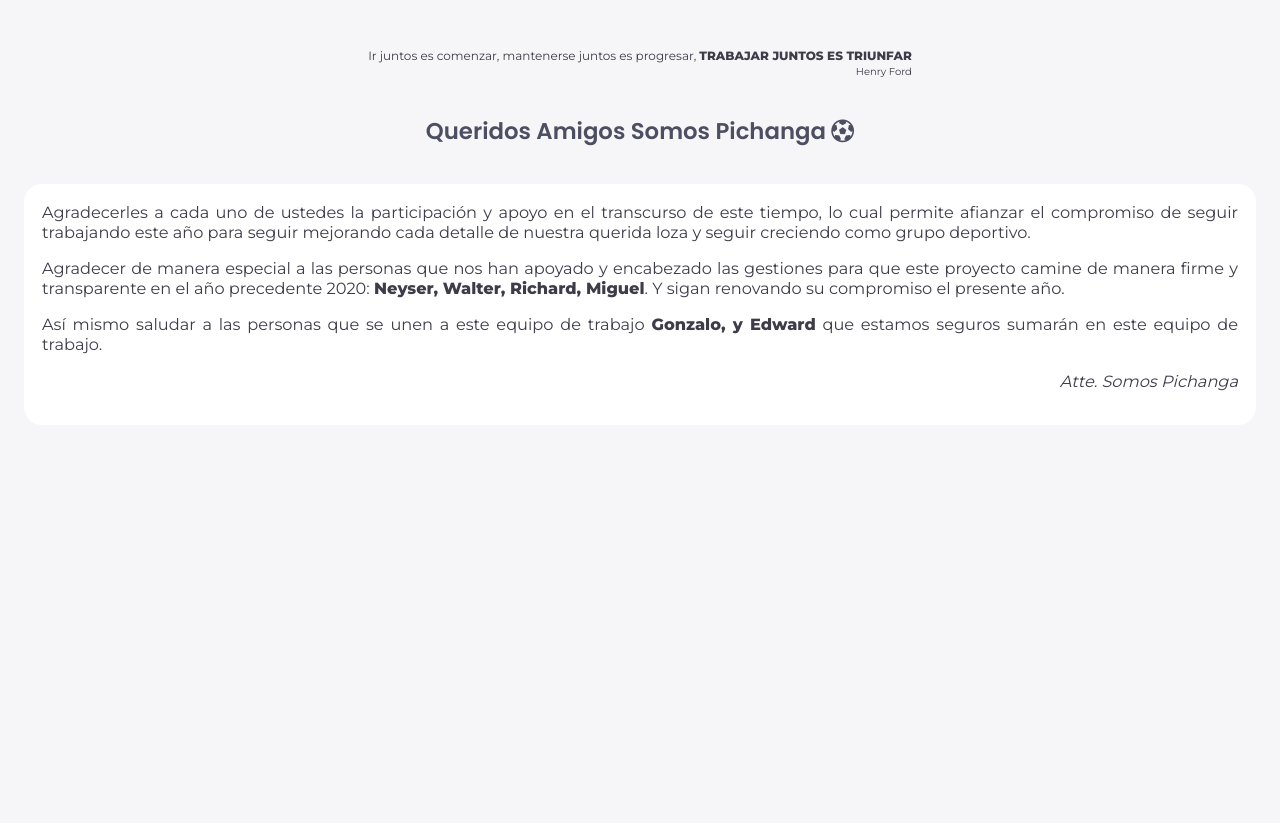
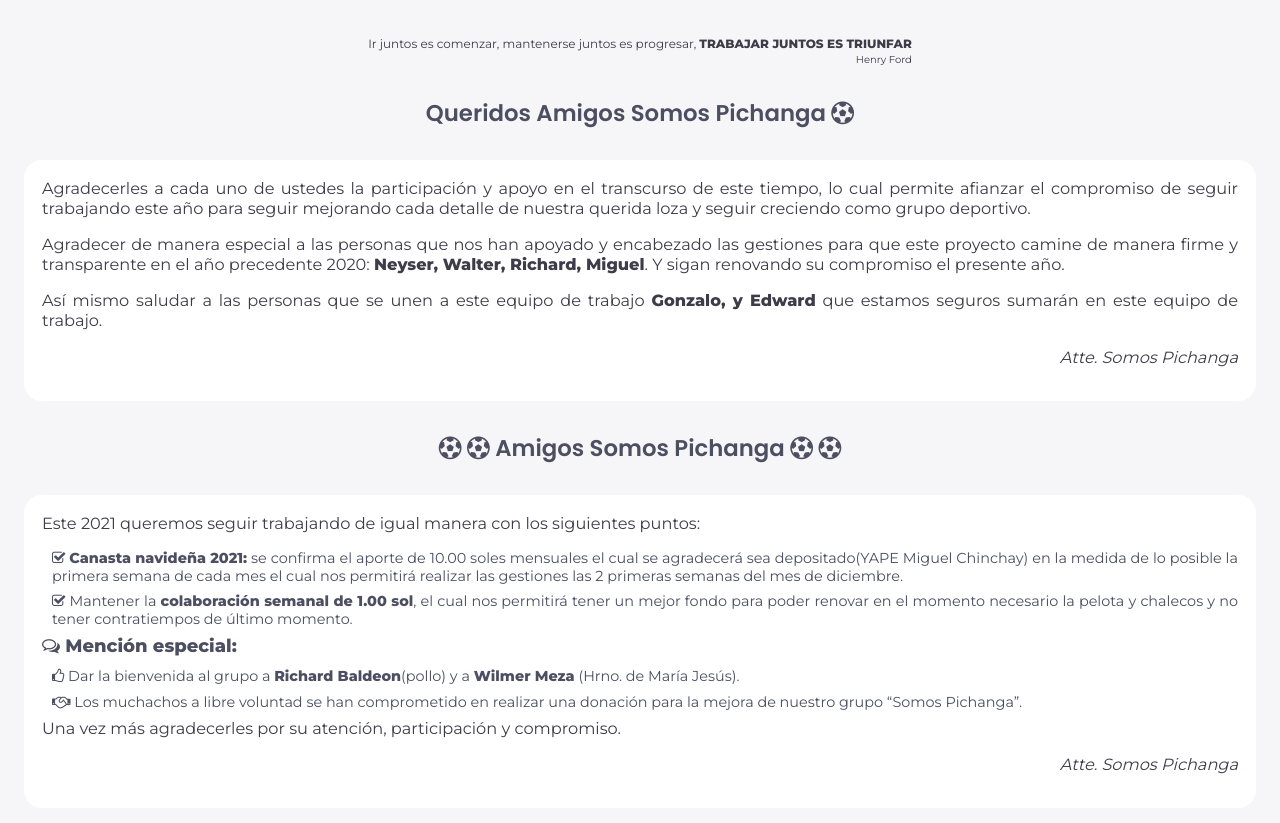
Before and after one commit to MiguDeveloper/somos-pichanga, a plain HTML site: page index.html in a window 1280 px wide. Drawn offline with Linux system fonts and the light colour scheme.

Commit message:
primer comunicado

```diff
--- a/css/style.scss
+++ b/css/style.scss
@@ -23,11 +23,10 @@ body {
   display: flex;
   flex-flow: column wrap;
   align-items: center;
-  height: 100vh;
-  padding: 3em 1em;
+  padding: 2em 1em 0;
   &-card {
     text-align: justify;
-    margin-bottom: 1em;
+    margin-bottom: 0.5em;
     border-radius: 2em;
     padding: 1em;
     &:last-child {
@@ -49,6 +48,7 @@ body {
       background-color: white;
       border-radius: 1em;
       padding: 1em;
+
       p {
         color: $Dark-Blue;
         font-size: 0.9em;
@@ -58,6 +58,19 @@ body {
         font-style: italic;
         text-align: right;
       }
+      ul {
+        list-style: none;
+      }
+      li {
+        margin-bottom: 0.5em;
+        font-size: 0.8em;
+        margin-left: 10px;
+      }
+      h3 {
+        font-weight: 800;
+        font-size: 1em;
+        margin-bottom: 10px;
+      }
     }
   }
 }
--- a/index.html
+++ b/index.html
@@ -52,6 +52,65 @@
           <p class="firma">Atte. Somos Pichanga</p>
         </div>
       </div>
+
+      <div class="cards-card">
+        <h2 class="cards-card-title">
+          <i class="fa fa-futbol-o" aria-hidden="true"></i>
+          <i class="fa fa-futbol-o" aria-hidden="true"></i>
+          Amigos Somos Pichanga
+          <i class="fa fa-futbol-o" aria-hidden="true"></i>
+          <i class="fa fa-futbol-o" aria-hidden="true"></i>
+        </h2>
+      </div>
+
+      <div class="cards-card">
+        <div class="cards-card-mensaje acuerdos">
+          <p>
+            Este 2021 queremos seguir trabajando de igual manera con los
+            siguientes puntos:
+          </p>
+          <ul>
+            <li>
+              <i class="fa fa-check-square-o" aria-hidden="true"></i>
+              <b>Canasta navideña 2021:</b> se confirma el aporte de 10.00 soles
+              mensuales el cual se agradecerá sea depositado(YAPE Miguel
+              Chinchay) en la medida de lo posible la primera semana de cada mes
+              el cual nos permitirá realizar las gestiones las 2 primeras
+              semanas del mes de diciembre.
+            </li>
+            <li>
+              <i class="fa fa-check-square-o" aria-hidden="true"></i>
+              Mantener la <b>colaboración semanal de 1.00 sol</b>, el cual nos
+              permitirá tener un mejor fondo para poder renovar en el momento
+              necesario la pelota y chalecos y no tener contratiempos de último
+              momento.
+            </li>
+          </ul>
+
+          <h3>
+            <i class="fa fa-comments-o" aria-hidden="true"></i>
+            Mención especial:
+          </h3>
+          <ul>
+            <li>
+              <i class="fa fa-thumbs-o-up" aria-hidden="true"></i> Dar la
+              bienvenida al grupo a <b>Richard Baldeon</b>(pollo) y a
+              <b>Wilmer Meza</b>
+              (Hrno. de María Jesús).
+            </li>
+            <li>
+              <i class="fa fa-handshake-o" aria-hidden="true"></i>
+              Los muchachos a libre voluntad se han comprometido en realizar una
+              donación para la mejora de nuestro grupo “Somos Pichanga”.
+            </li>
+          </ul>
+          <p>
+            Una vez más agradecerles por su atención, participación y
+            compromiso.
+          </p>
+          <p class="firma">Atte. Somos Pichanga</p>
+        </div>
+      </div>
     </div>
   </body>
 </html>
```
Also changed, not shown: css/style.css, 1 other file.
